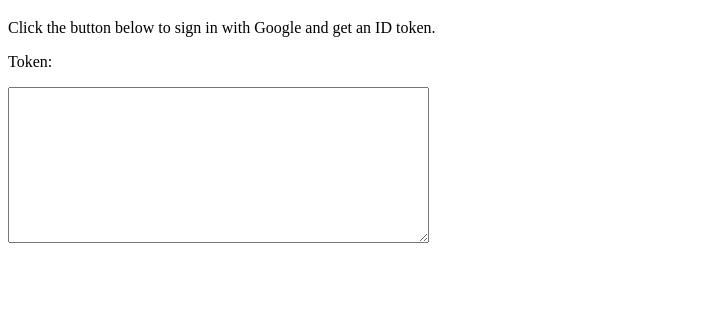
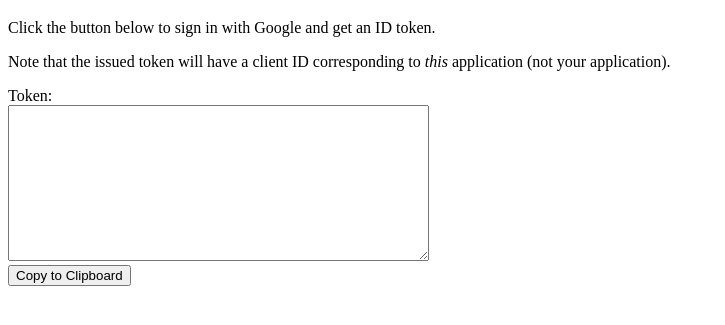
Before and after one commit to FriendsbaltCS/OAuth-Tools, a plain HTML site: page helper/id_token/index.html in a window 1280 px wide. Shown: the part 61-386 px from the top of the page, without its empty margins (0-725 px from the left). Drawn offline with Linux system fonts and the light colour scheme.

Commit message:
Add copy to clipboard functionality

```diff
--- a/helper/id_token/index.html
+++ b/helper/id_token/index.html
@@ -10,6 +10,9 @@
 <body>
     <h1>ID Token Fetcher</h1>
     <p>Click the button below to sign in with Google and get an ID token.</p>
+    <p> Note that the issued token will have a client ID corresponding to <em>this</em>
+        application (not your application).
+    </p>
 
     <div id="g_id_onload"
         data-client_id="92423888910-c8m8vbh287jqr94unr98tost44sebvv4.apps.googleusercontent.com"
@@ -30,8 +33,9 @@
     </div>
 
     <div id="token">
-        <p>Token:</p>
-        <textarea id="token-text" rows="10" cols="50"></textarea>
+        <label for="token-text">Token: </label><br/>
+        <textarea id="token-text" rows="10" cols="50"></textarea><br/>
+        <button id="copy-button">Copy to Clipboard</button>
     </div>
 </body>
 </html>
--- a/helper/id_token/script.js
+++ b/helper/id_token/script.js
@@ -2,3 +2,10 @@ function handle_response(response) {
     console.log(response);
     document.getElementById('token-text').innerHTML = response.credential;
 }
+
+function copy_to_clipboard() {
+    var token = document.getElementById('token-text').innerHTML;
+    navigator.clipboard.writeText(token);
+}
+
+document.getElementById('copy-button').addEventListener('click', copy_to_clipboard);
```
